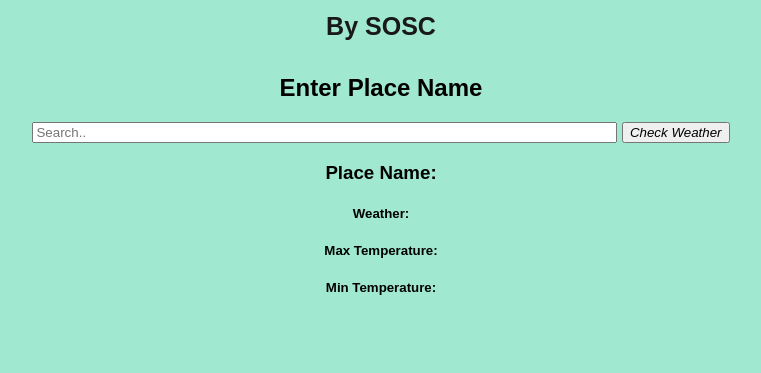
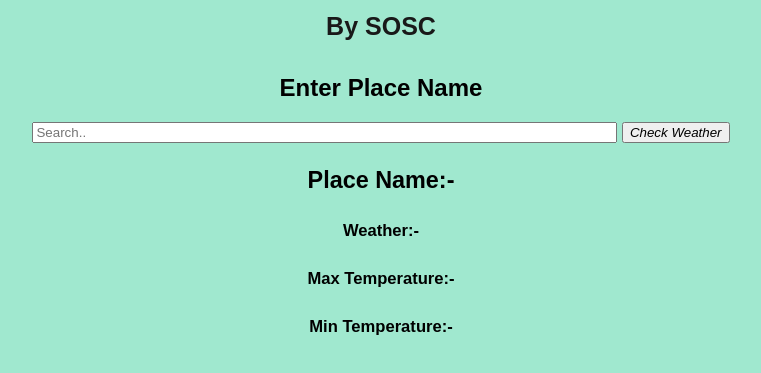
Before and after one commit to nathanielmathew/weather-api, a plain HTML site: page index.html in a window 1280 px wide. Shown: the part 93-466 px from the top of the page, without its empty margins (259-1020 px from the left). Drawn offline with Linux system fonts and the light colour scheme.

Commit message:
updated design files

```diff
--- a/CSS/styles.css
+++ b/CSS/styles.css
@@ -16,3 +16,7 @@ body{
   font-size: 40px;
 
 }
+.Parameters{
+	height: 70%;
+	font-size: 20px;
+}
--- a/index.html
+++ b/index.html
@@ -16,11 +16,11 @@
 	 <button type="submit"><i class="button Search">Check Weather</i></button>
      </div>
 
-     <div>
-     	<h3>Place Name:</h3>
-     	<h5>Weather:</h5>
-     	<h5>Max Temperature:</h5>
-     	<h5>Min Temperature:</h5>
+     <div id="info" class="div Parameters">
+     	<h3>Place Name:-</h3>
+     	<h5>Weather:-</h5>
+     	<h5>Max Temperature:-</h5>
+     	<h5>Min Temperature:-</h5>
 
      </div>
 </body>
```
